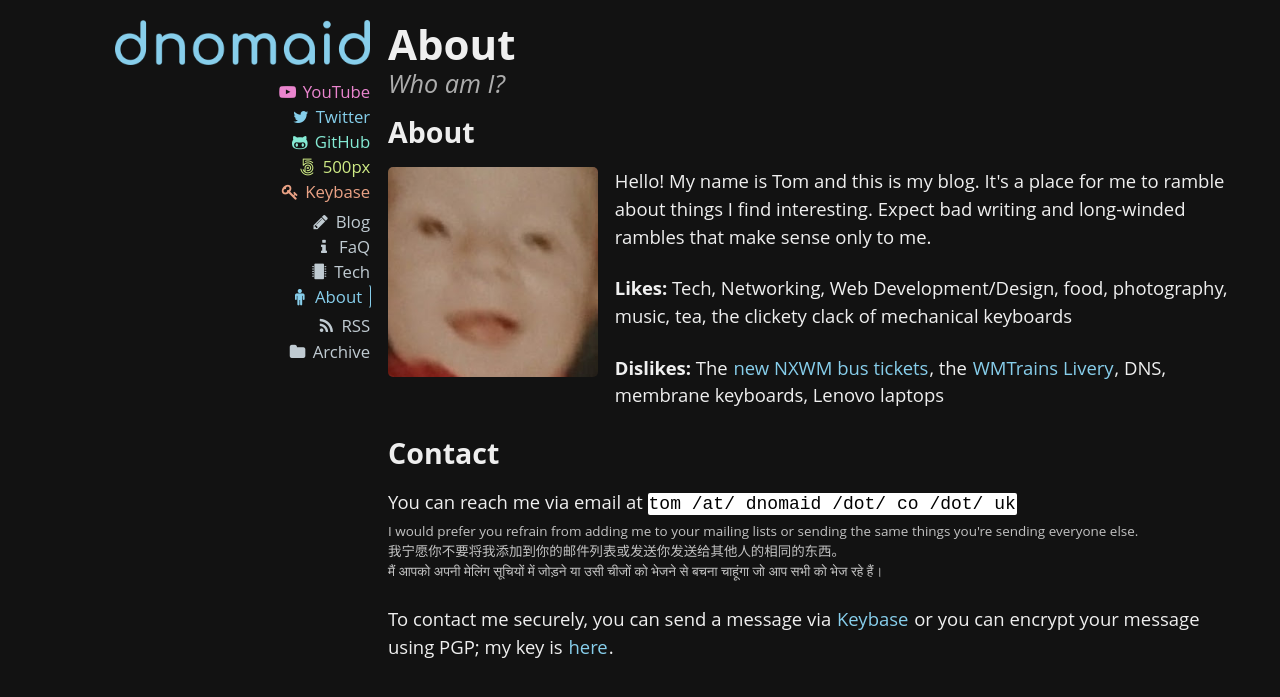
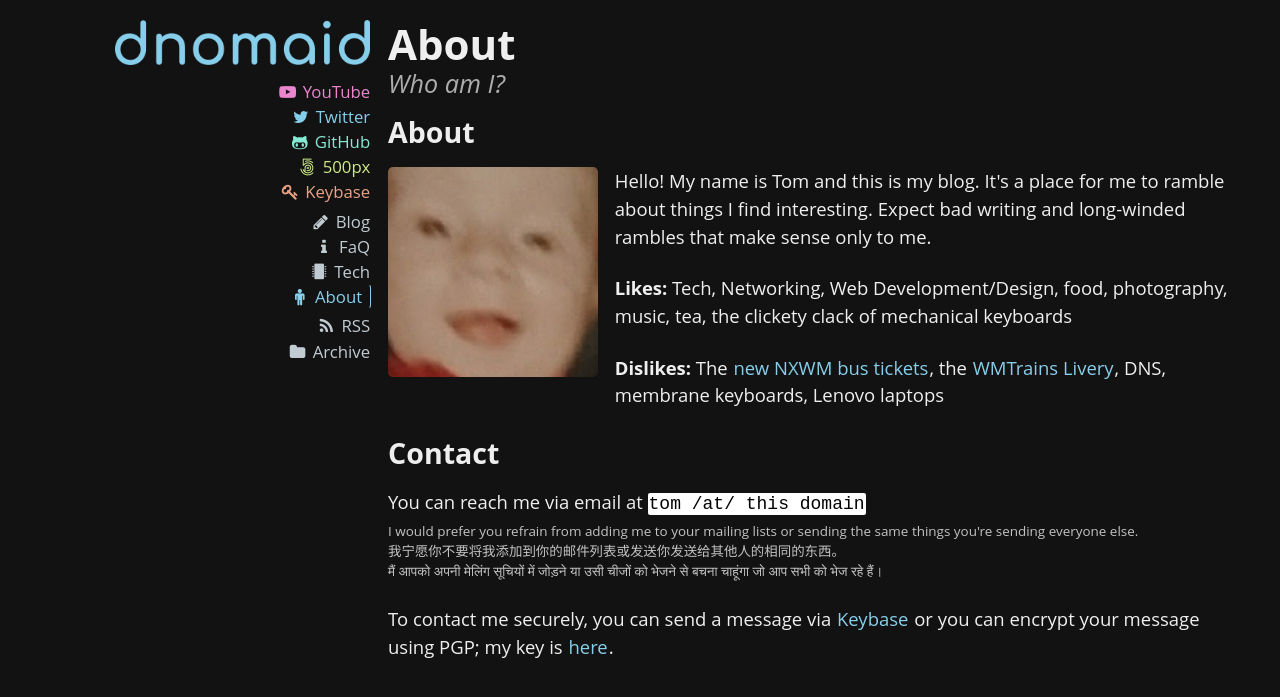
Before and after one commit to tomfishemoji/tomfishemoji.github.io, a Jekyll site: the page built from about.html, in a window 1280 px wide. Shown: the top 697 px of the page. Built offline with Jekyll 4.4.1, drawn with Linux system fonts in a browser that asks for light colours.

Commit message:
Update about.html

```diff
--- a/about.html
+++ b/about.html
@@ -16,6 +16,6 @@ stylecsp: "'unsafe-inline'"
 <p><b>Dislikes:</b> The <a href="https://www.reddit.com/r/brum/comments/7tfwtq/not_a_fan_of_the_new_bus_ticket/" target="_blank">new NXWM bus tickets</a>, the <a href="https://commons.wikimedia.org/wiki/File:172339_at_Birmingham_Moor_Street.jpg" target="_blank">WMTrains Livery</a>, DNS, membrane keyboards, Lenovo laptops</p>
 
 <h2>Contact</h2>
-<p style="margin-bottom: 2px;">You can reach me via email at <span style="font-family: monospace; font-size: 1.2em;" class="invert">tom /at/ dnomaid /dot/ co /dot/ uk</span></p>
+<p style="margin-bottom: 2px;">You can reach me via email at <span style="font-family: monospace; font-size: 1.2em;" class="invert">tom /at/ this domain</span></p>
 <p style="font-size: 0.8em; opacity: 0.8; margin-top: 2px;">I would prefer you refrain from adding me to your mailing lists or sending the same things you're sending everyone else.<br>我宁愿你不要将我添加到你的邮件列表或发送你发送给其他人的相同的东西。<br>मैं आपको अपनी मेलिंग सूचियों में जोड़ने या उसी चीजों को भेजने से बचना चाहूंगा जो आप सभी को भेज रहे हैं।</p>
 <p>To contact me securely, you can send a message via <a href="https://keybase.io/dnomaid">Keybase</a> or you can encrypt your message using PGP; my key is <a href="https://keybase.io/dnomaid/pgp_keys.asc">here</a>.</p>
```
